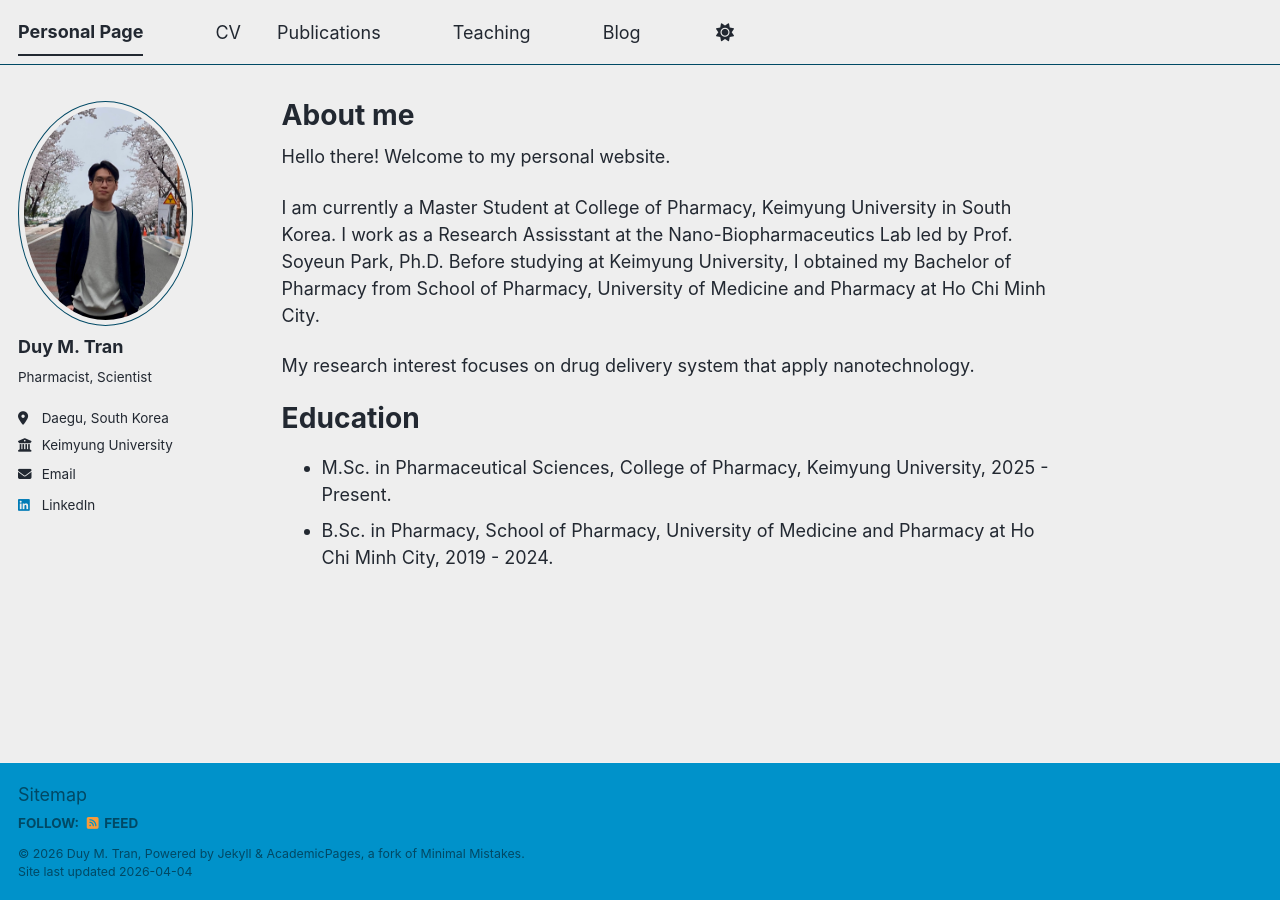
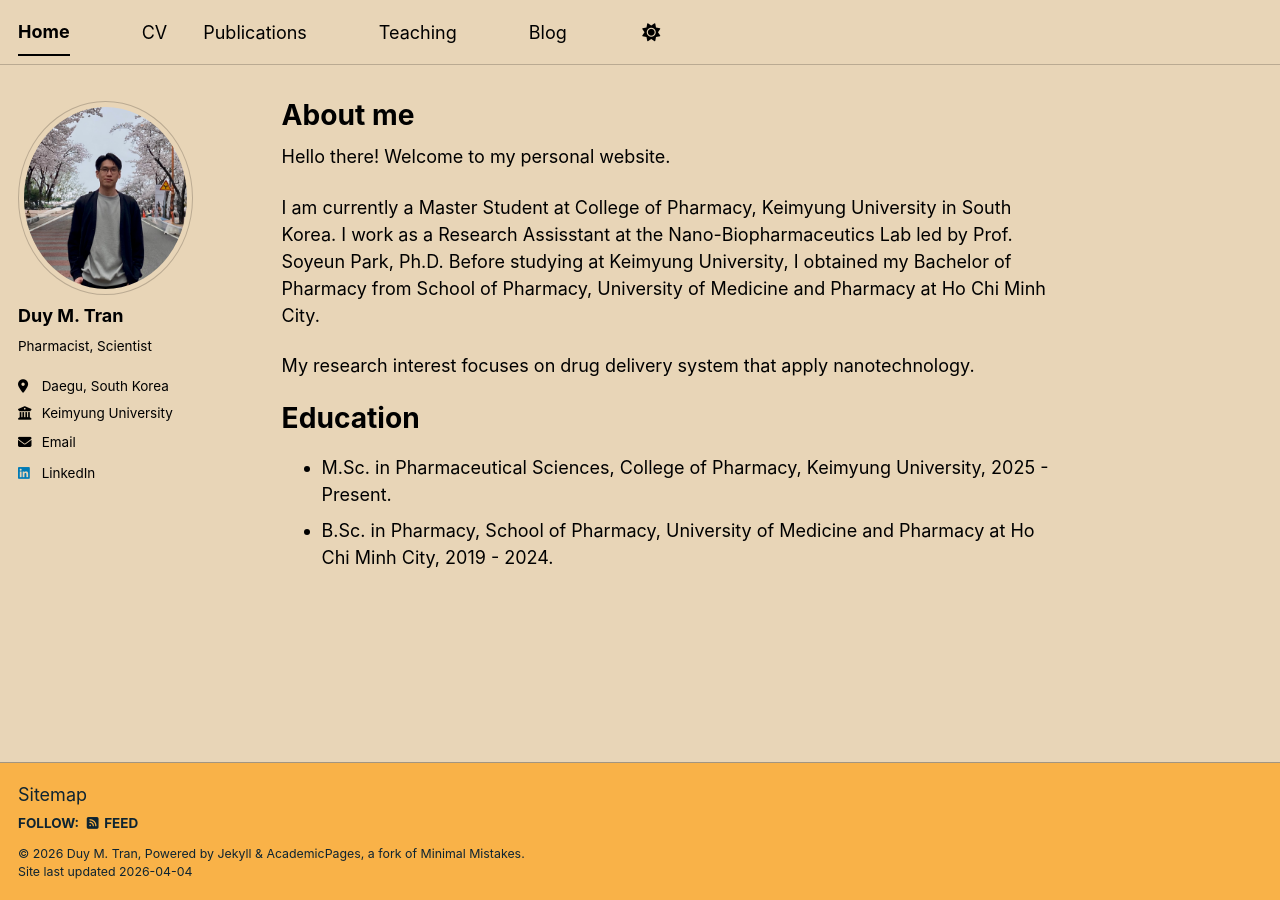
Before and after one commit to tranminhduy-git/tmduy.github.io, a Jekyll site: the page built from _pages/about.md, in a window 1280 px wide. Built offline with Jekyll 4.4.1, drawn with Linux system fonts in a browser that asks for light colours; a script bundle is joined from its source files by our own code; library files that are not in the unit come from our copies.

Commit message:
Update _config.yml

```diff
--- a/_config.yml
+++ b/_config.yml
@@ -8,8 +8,8 @@
 
 # Basic Site Settings
 locale                   : "en-US"
-site_theme               : "air" # The available themes options are "default", "air", "sunrise", "mint", "dirt" and "contrast"
-title                    : "Personal Page"
+site_theme               : "sunrise" # The available themes options are "default", "air", "sunrise", "mint", "dirt" and "contrast"
+title                    : "Home"
 title_separator          : "-"
 name                     : &name "Duy M. Tran"
 description              : &description "Tran Minh Duy's academic portfolio"   # Update this with a general description of your site, this is the default if not overridden by a page
@@ -23,7 +23,7 @@ repository               : "https://tranminhduy-git.github.io/tmduy.github.io//"
 #               Additional customization can be done by editing /_includes/author-profile.html
 author:
   # Biographic information
-  avatar           : "IMG_4330.jpeg"
+  avatar           : "IMG_4340.jpeg"
   name             : "Duy M. Tran"
   pronouns         :  # example: "she/her"
   bio              : "Pharmacist, Scientist"
```
